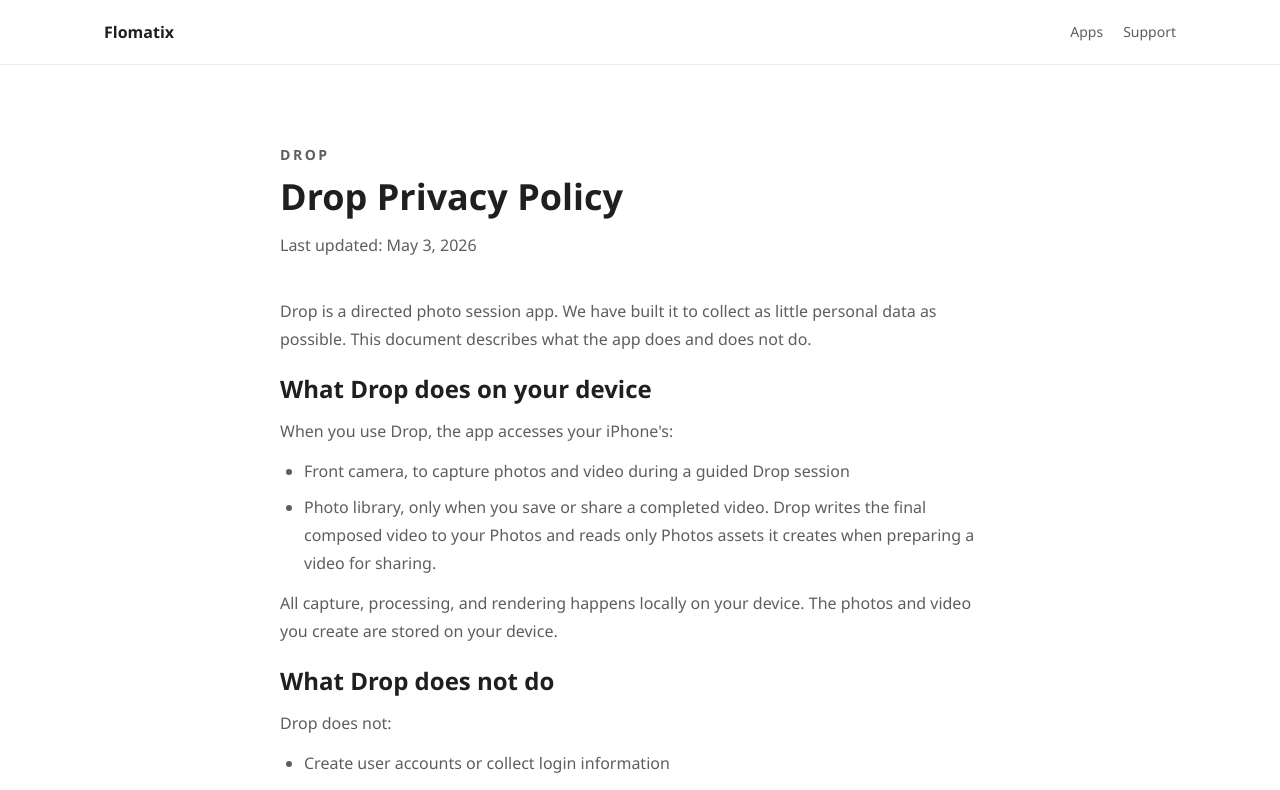
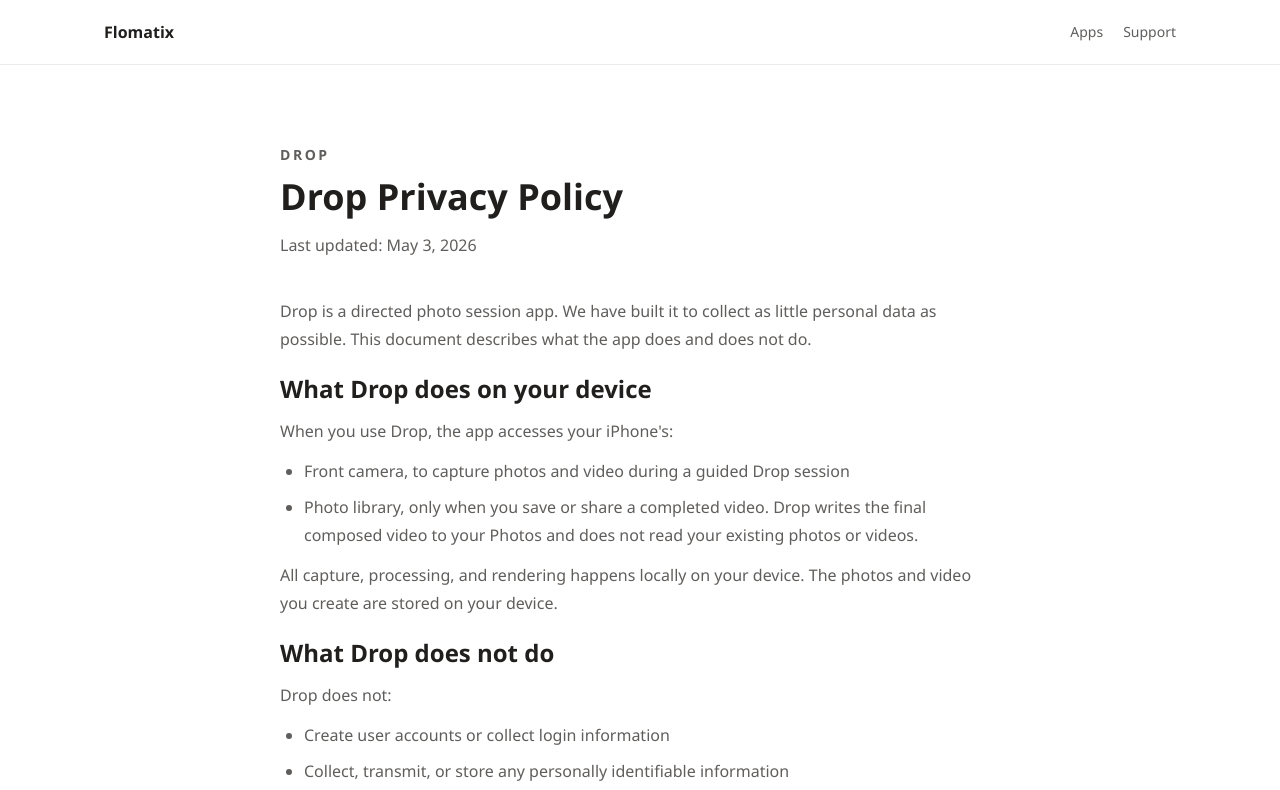
Before and after one commit to SaDogeCrypto/Flomatix-Landing-Page, a Next.js app: page /apps/drop/privacy in a window 1280 px wide. Shown: the top 790 px of the page. Built offline with nearby package versions, Linux system fonts and the light colour scheme; no server answers.

Commit message:
Clarify Drop Photos privacy scope

```diff
--- a/app/apps/drop/privacy/page.tsx
+++ b/app/apps/drop/privacy/page.tsx
@@ -28,7 +28,7 @@ export default function DropPrivacyPage() {
               <li>Front camera, to capture photos and video during a guided Drop session</li>
               <li>
                 Photo library, only when you save or share a completed video. Drop writes the final composed video to
-                your Photos and reads only Photos assets it creates when preparing a video for sharing.
+                your Photos and does not read your existing photos or videos.
               </li>
             </ul>
             <p>
```
